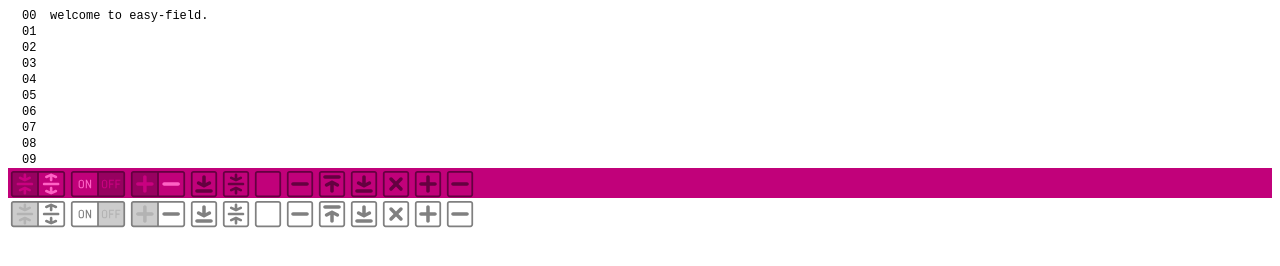
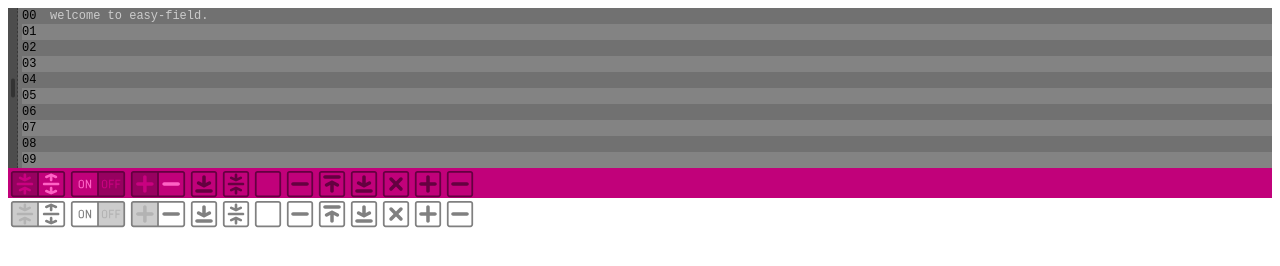
Before and after one commit to luminome/easy-field, a website built with Vite: page index.html in a window 1280 px wide. Built offline with nearby package versions, Linux system fonts and the light colour scheme.

Commit message:
mod options

```diff
--- a/src/easy-field.css
+++ b/src/easy-field.css
@@ -34,6 +34,16 @@ textarea::placeholder {
 
 
     --text: 50 100%; */
+
+    --fg-hsl: var(--zone) 80%;
+    --fg-solid: hsl(var(--fg-hsl));
+
+    --bg-hsl: var(--zone) 20%;
+
+    --bg-solid: hsl(var(--zone) 30%);
+    --bg-dark: hsl(var(--zone) 10%);
+
+
 
     background: var(--bg-solid);
     display: block;
--- a/src/easy-field.ts
+++ b/src/easy-field.ts
@@ -8,6 +8,8 @@ const default_options = {
     max_lines: 20,
     lines_showing: 10,
     line_height: 16,
+    maximized: true,
+    drawer_open: false
 }
 
 type easyField = {
@@ -20,6 +22,7 @@ type easyField = {
     dom_control?: HTMLDivElement;
     dom_numbers?: HTMLDivElement;
     dom_field?: HTMLTextAreaElement;
+    options: any;
     init: Function;
     test: Function;
     log: Function;
@@ -181,6 +184,8 @@ const easyFieldObject = (element: HTMLDivElement, callback:Function = (el:string
 
             const rec:re_button = button('multi', 'collapse-expand', {}, ctrl.icon_click).init();
             const btn_rec = (rec.button as HTMLButtonElement);
+            rec.set_state(!ctrl.openstate);
+
             btn_rec.classList.add('invert');
             buttons && buttons.appendChild(btn_rec);
 
@@ -203,7 +208,7 @@ const easyFieldObject = (element: HTMLDivElement, callback:Function = (el:string
 
         },
 
-        toggle: (_:Event) => {
+        toggle: () => {
             ctrl.openstate = !ctrl.openstate;
             console.log('ctrl.openstate', ctrl.openstate);
             ctrl.globalCss.style.setProperty('--ctrl-width', ctrl.widths[+ctrl.openstate]);
@@ -227,16 +232,16 @@ const easyFieldObject = (element: HTMLDivElement, callback:Function = (el:string
     }
 
     const min_or_max = (v:boolean) => {
-        const ht = v ? default_options.min_lines : default_options.initial_lines;
+        const ht = v ? E.options.min_lines : E.options.initial_lines;
         resize(ht);
     }
 
     const line_count_set = (v:boolean) => {
-        const new_line_count = default_options.lines_showing + [-1,1][+v];
-        if(new_line_count >= default_options.min_lines && new_line_count <= default_options.max_lines){
+        const new_line_count = E.options.lines_showing + [-1,1][+v];
+        if(new_line_count >= E.options.min_lines && new_line_count <= E.options.max_lines){
             // E.num_lines! = new_line_count;
-            default_options.lines_showing = new_line_count;
-            default_options.initial_lines = new_line_count;
+            E.options.lines_showing = new_line_count;
+            E.options.initial_lines = new_line_count;
             update_lines();
             resize(new_line_count);
         }
@@ -278,12 +283,12 @@ const easyFieldObject = (element: HTMLDivElement, callback:Function = (el:string
     }
 
     const resize = (val:number):void => {
-        const ht = val * E.line_height! + 'px';
+        const ht = val * E.options.line_height! + 'px';
         [E.dom_control, E.dom_numbers, E.dom_field, E.dom_node].map((el:any) => el && (el.style.height = ht));
     }
 
     const update_lines = ():void => {
-        const lct = Math.max(E.num_lines!,default_options.lines_showing);
+        const lct = Math.max(E.num_lines!,E.options.lines_showing);
 
         for(let i = 0; i < lct; i++){
             if(E.line_numbers.list[i] === undefined){
@@ -299,7 +304,6 @@ const easyFieldObject = (element: HTMLDivElement, callback:Function = (el:string
         // E.line_numbers.list = E.line_numbers.list.slice(0, lct);
     }
 
-
     const log = {
         log_total_lines: 0,
         log:(...content: string[]) => {
@@ -309,7 +313,7 @@ const easyFieldObject = (element: HTMLDivElement, callback:Function = (el:string
                E.dom_field.value = content.join('\n') + '\n' + E.dom_field.value;
                E.num_lines! = log.log_total_lines;
 
-               E.num_lines > default_options.initial_lines && update_lines();
+               E.num_lines > E.options.initial_lines && update_lines();
             }
 
         }
@@ -322,12 +326,13 @@ const easyFieldObject = (element: HTMLDivElement, callback:Function = (el:string
 
     const init = (options:object = {}) => {
 
-        Object.assign(default_options, options);
-        Object.assign(E, default_options);
+        Object.assign(E.options!, options);
+
+        console.log(E.options);
 
         E.dom_field = document.createElement('textarea');
         E.dom_field.classList.add('ez_field');
-        E.dom_field.style.lineHeight = `${E.line_height}px`;
+        E.dom_field.style.lineHeight = `${E.options.line_height}px`;
         E.dom_field.setAttribute('placeholder','welcome to easy-field.');
         E.dom_field.setAttribute('rows','2');
 
@@ -338,7 +343,7 @@ const easyFieldObject = (element: HTMLDivElement, callback:Function = (el:string
 
         E.dom_numbers = document.createElement('div');
         E.dom_numbers.classList.add('ez_numbers');
-        E.dom_numbers.style.lineHeight = `${E.line_height}px`;
+        E.dom_numbers.style.lineHeight = `${E.options.line_height}px`;
 
         E.dom_node?.appendChild(E.dom_numbers);
         E.dom_node?.appendChild(E.dom_field);
@@ -352,38 +357,28 @@ const easyFieldObject = (element: HTMLDivElement, callback:Function = (el:string
         });
 
         E.dom_node?.classList.add('ez_dom');
-        E.dom_node && (E.dom_node.style.height = (E.line_height!*E.num_lines!)+'px');
+        E.dom_node && (E.dom_node.style.height = (E.options.line_height*E.num_lines!)+'px');
 
-        resize(default_options.initial_lines);
+        resize(E.options.initial_lines);
         update_lines();
+        min_or_max(!E.options.maximized);
 
+        ctrl.openstate = !E.options.drawer_open;
         ctrl.set();
+        ctrl.toggle();
 
         return E;
     }
 
-
     const E:easyField = {
         line_numbers: {list:[]},
-        // num_lines: null,
-        // max_lines: null,
-        // line_height: null,
-
+        options: default_options,
         dom_node: element,
-        // dom_field: null,
-        // dom_numbers: null,
+        num_lines: default_options.num_lines || 10,
         test: test,
         init: init,
         log: log.log,
         input_callback: callback
-        // field: null,
-        // numbers: null,
-        // set_text,
-        // get_text,
-        // init,
-        // delta,
-        // check_key,
-        // resize
     }
 
     return E;
--- a/src/main.ts
+++ b/src/main.ts
@@ -4,7 +4,7 @@ import './button-client.css';
 import easyField from './easy-field'
 import button from './button-client';
 
-const easy = easyField(document.querySelector<HTMLDivElement>('#field')!).init();
+const easy = easyField(document.querySelector<HTMLDivElement>('#field')!).init(); //{maximized:false, drawer_open:true}
 easy.test();
 
 
```
